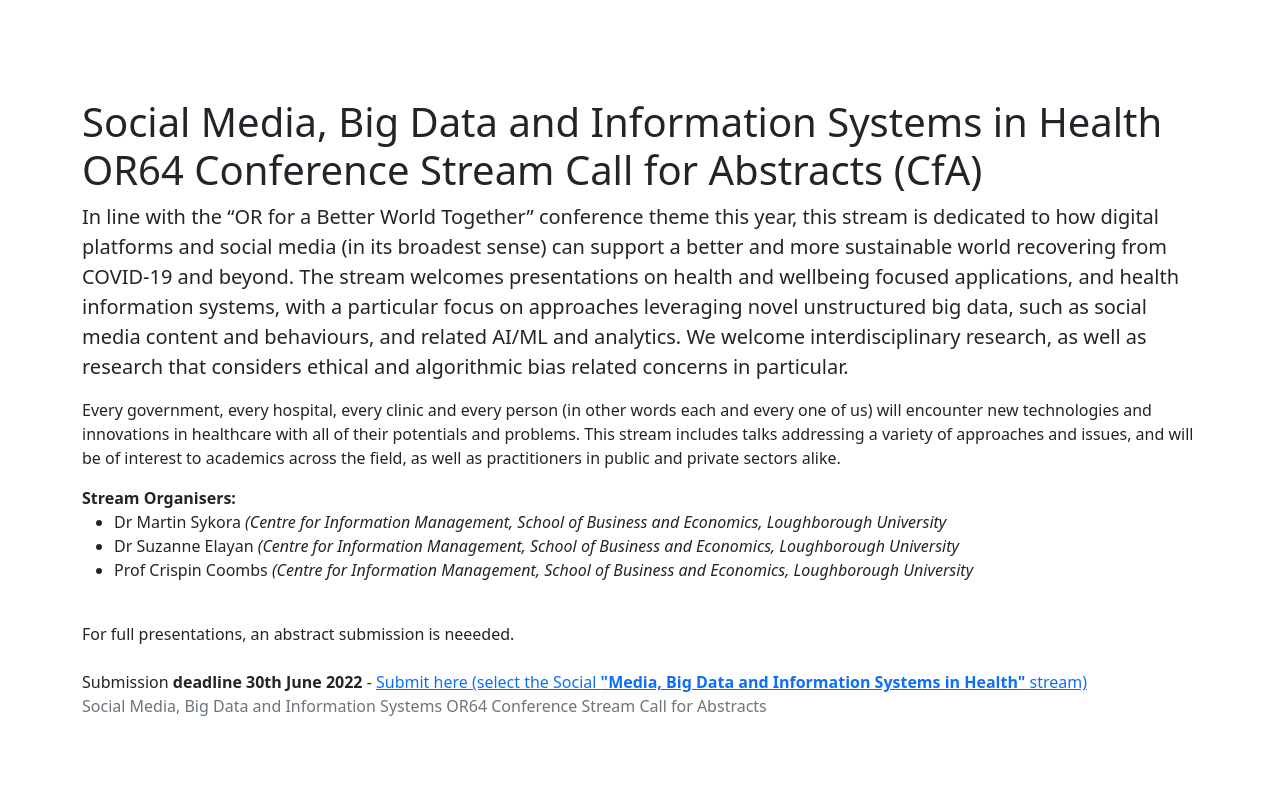
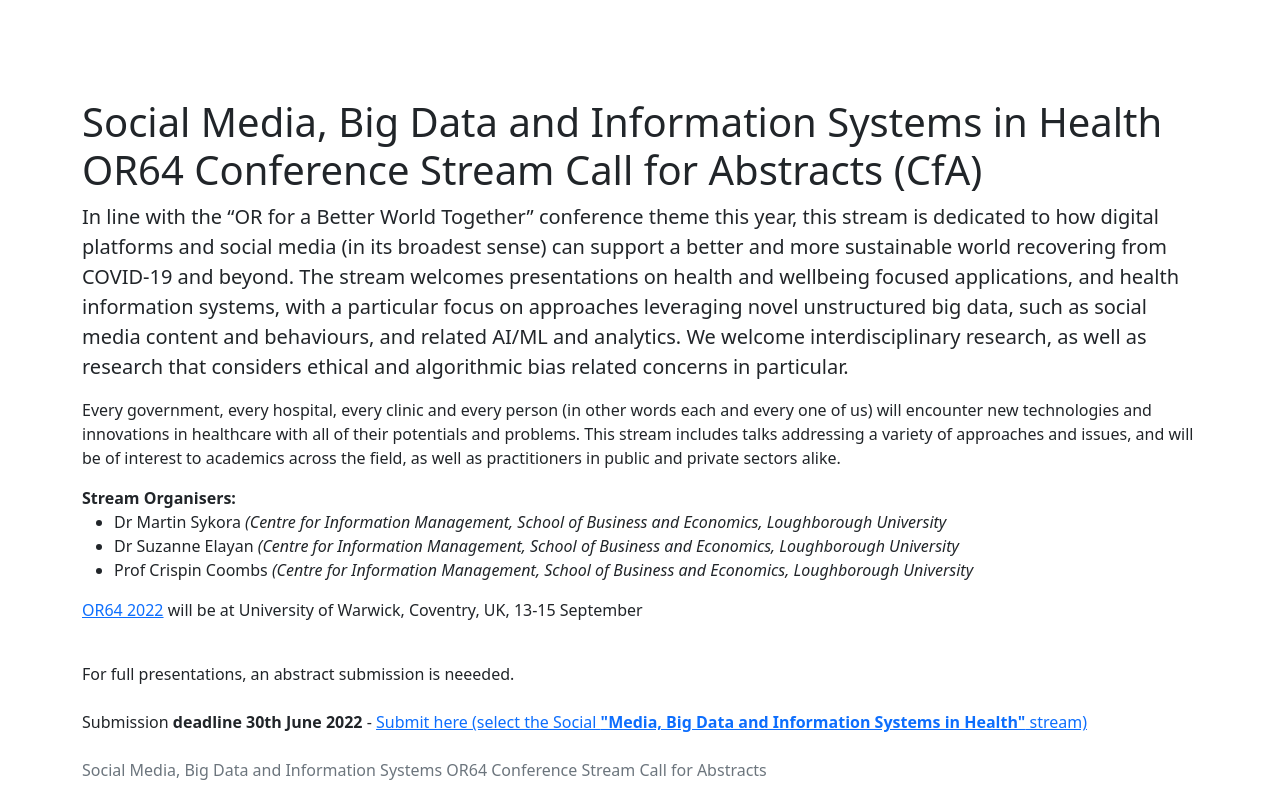
Before and after one commit to martinsykora/SMBDIS-in-Health-OR64, a plain HTML site: page index.html in a window 1280 px wide. Drawn offline with nearby package versions, Linux system fonts and the light colour scheme.

Commit message:
Update index.html
small content tweak

```diff
--- a/index.html
+++ b/index.html
@@ -37,9 +37,12 @@
 				<li>Prof Crispin Coombs <i>(Centre for Information Management, School of Business and Economics, Loughborough University</i></li>
 			</ul>
 
+			<p><a href="https://theorsociety.eventsair.com/or64-annual-conference/">OR64 2022</a> will be at University of Warwick, Coventry, UK, 13-15 September</p>
 			</br>For full presentations, an abstract submission is neeeded.</br></br>
 			Submission <b>deadline 30th June 2022</b> - <a href="https://theorsociety.eventsair.com/PresentationPortal/Account/Login?ReturnUrl=%2FPresentationPortal%2For64-annual-conference%2Fcallsforpapersor64-portal">Submit here (select the Social <b>"Media, Big Data and Information Systems in Health"</b> stream)</a>
 		</main>
+
+		</br>
 		<footer class="footer">
 		  <div class="container">
 			<span class="text-muted">Social Media, Big Data and Information Systems OR64 Conference Stream Call for Abstracts</span>
```
